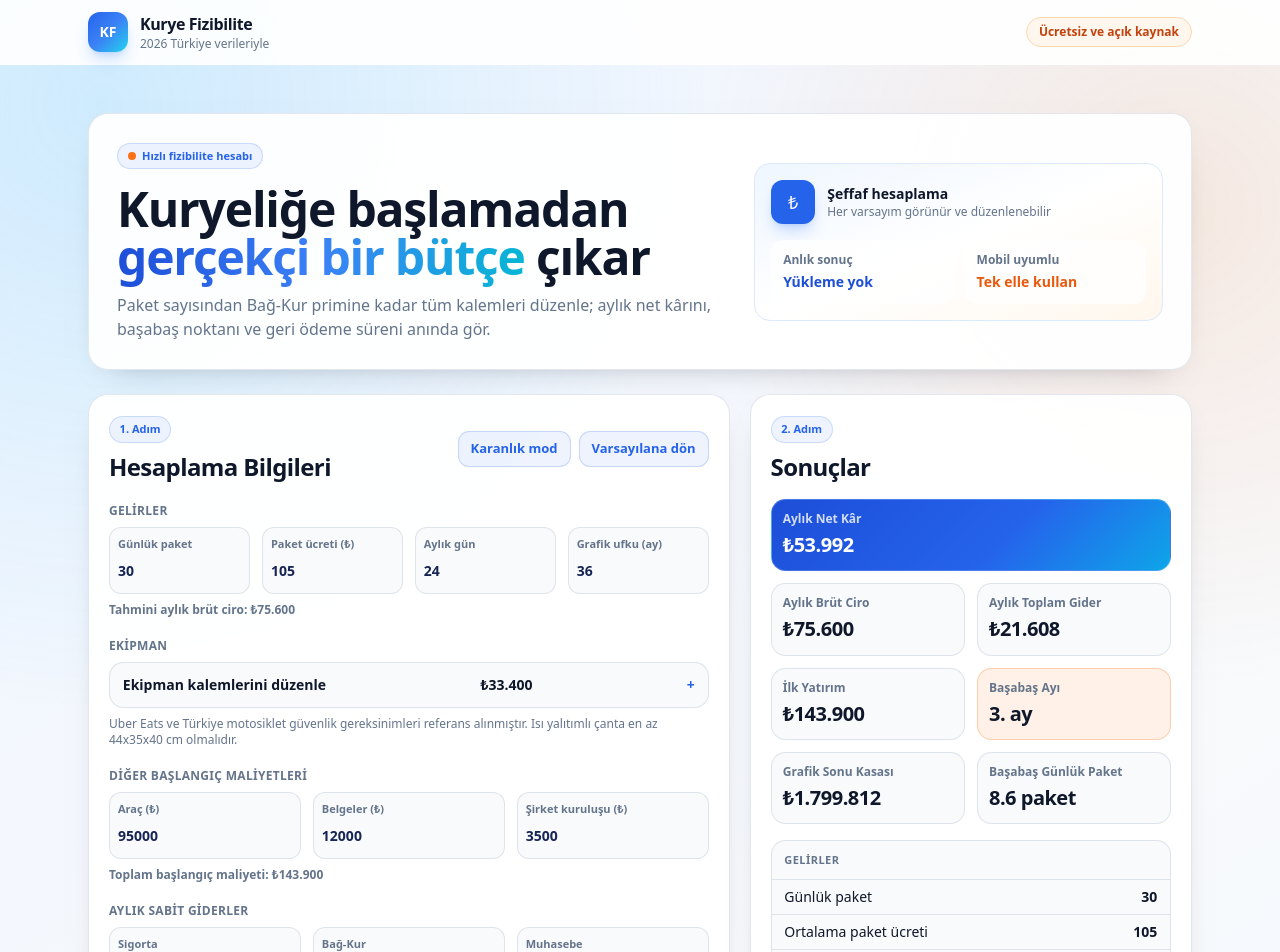
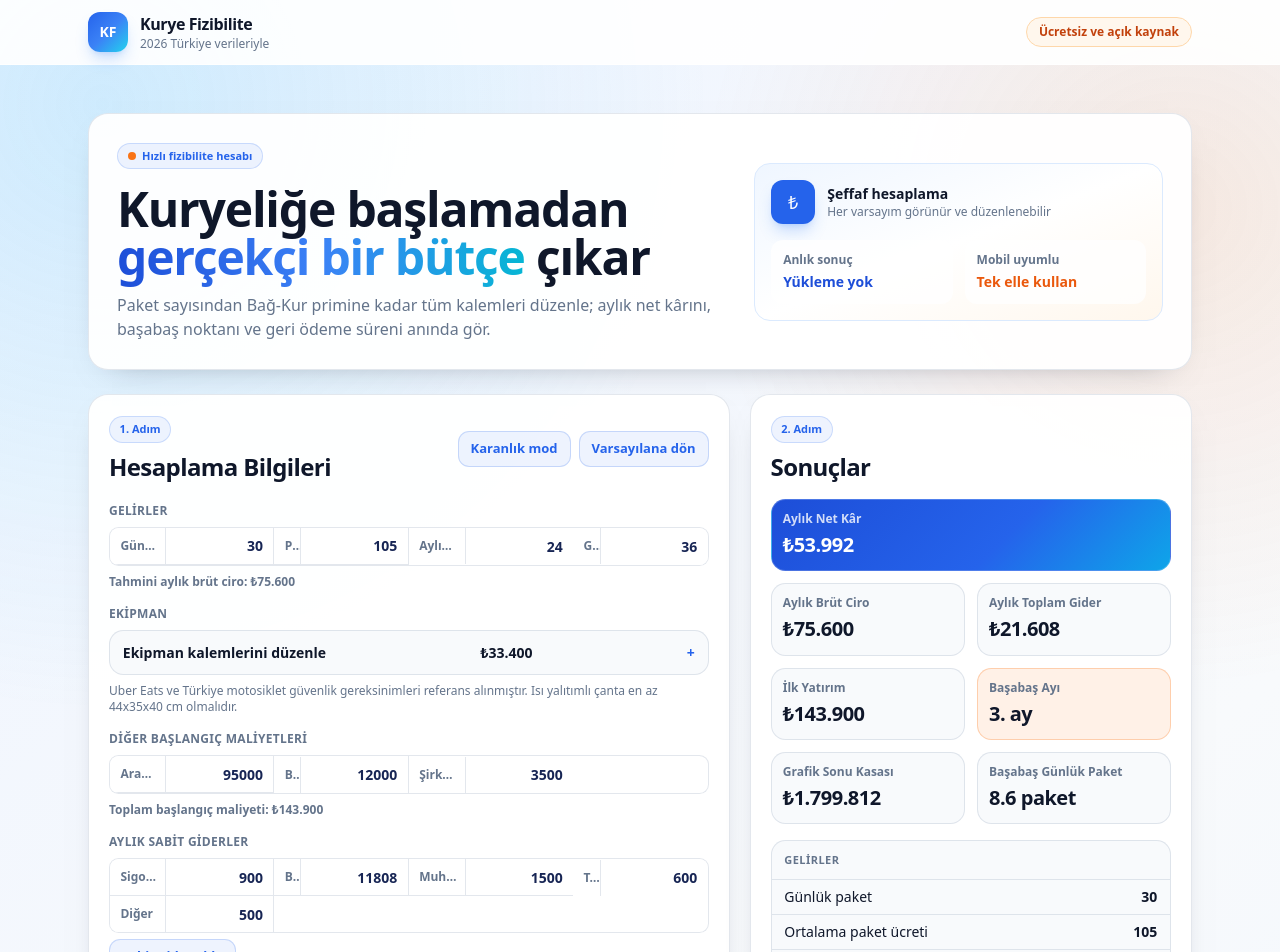
Before and after one commit to Rainjal1/kurye-fizibilite, a Next.js app: page / in a window 1280 px wide. Shown: the top 952 px of the page. Built offline with nearby package versions, Linux system fonts and the light colour scheme.

Commit message:
convert-calculator-to-spreadsheet-layout

```diff
--- a/app/globals.css
+++ b/app/globals.css
@@ -57,14 +57,6 @@ body {
   color: var(--strong-foreground);
 }
 
-.field-label {
-  display: block;
-  margin-bottom: 0.25rem;
-  font-size: 0.6875rem;
-  font-weight: 700;
-  color: var(--muted-foreground);
-}
-
 @layer components {
   .app-shell {
     min-height: 100vh;
@@ -88,29 +80,129 @@ body {
     border-radius: 1.25rem;
   }
 
-  .field-shell {
-    border-radius: 0.75rem;
+  .sheet-grid {
+    display: grid;
+    grid-template-columns: repeat(2, minmax(0, 1fr));
+    overflow: hidden;
     border: 1px solid var(--surface-border);
-    background: var(--surface-soft);
-    padding: 0.5rem;
+    border-radius: 0.6rem;
+    background: var(--surface-strong);
   }
 
-  .field-shell:focus-within {
-    border-color: rgba(37, 99, 235, 0.48);
+  @media (min-width: 1024px) {
+    .sheet-grid {
+      grid-template-columns:
+        minmax(130px, 1.1fr) minmax(112px, 0.9fr)
+        minmax(130px, 1.1fr) minmax(112px, 0.9fr);
+    }
   }
 
-  .field-input {
+  .sheet-cell {
+    display: grid;
+    min-height: 2.25rem;
+    grid-template-columns: minmax(0, 1fr) minmax(92px, 108px);
+    align-items: center;
+    border-bottom: 1px solid var(--surface-border);
+    background: var(--surface-strong);
+    transition: background-color 120ms ease;
+  }
+
+  .sheet-cell:nth-last-child(-n + 2) {
+    border-bottom: 0;
+  }
+
+  .sheet-grid > .sheet-cell:first-child {
+    border-right: 1px solid var(--surface-border);
+  }
+
+  @media (min-width: 1024px) {
+    .sheet-grid > .sheet-cell:nth-child(4n + 1),
+    .sheet-grid > .sheet-cell:nth-child(4n + 2) {
+      border-right: 1px solid var(--surface-border);
+    }
+  }
+
+  .sheet-cell:hover {
+    background: var(--surface-soft);
+  }
+
+  .sheet-cell:focus-within {
+    background: rgba(37, 99, 235, 0.06);
+    box-shadow: inset 0 0 0 2px rgba(37, 99, 235, 0.48);
+  }
+
+  .sheet-cell-label {
+    overflow: hidden;
+    padding-left: 0.65rem;
+    padding-right: 0.5rem;
+    text-align: left;
+    text-overflow: ellipsis;
+    white-space: nowrap;
+    font-size: 0.75rem;
+    font-weight: 600;
+    color: var(--muted-foreground);
+  }
+
+  .sheet-input {
     width: 100%;
+    min-height: 2.25rem;
     border: 0;
+    border-left: 1px solid var(--surface-border);
     background: transparent;
-    padding: 0.25rem 0;
+    padding: 0 0.65rem;
+    text-align: right;
     font-size: 0.875rem;
+    font-variant-numeric: tabular-nums;
     font-weight: 700;
     color: var(--field-foreground);
   }
 
-  .field-input:focus {
+  .sheet-input:focus {
     outline: none;
+  }
+
+  .sheet-input::-webkit-outer-spin-button,
+  .sheet-input::-webkit-inner-spin-button {
+    -webkit-appearance: none;
+    margin: 0;
+  }
+
+  .sheet-input[type="number"] {
+    appearance: textfield;
+    -moz-appearance: textfield;
+  }
+
+  .sheet-input-text {
+    text-align: left;
+    font-weight: 600;
+  }
+
+  .dynamic-expense-grid {
+    display: grid;
+    grid-template-columns: minmax(0, 1fr) 116px 36px;
+    align-items: center;
+    overflow: hidden;
+    border: 1px solid var(--surface-border);
+    border-radius: 0.5rem;
+    background: var(--surface-strong);
+  }
+
+  .dynamic-expense-grid > .sheet-cell {
+    border-bottom: 0;
+  }
+
+  .dynamic-expense-grid > .sheet-cell:nth-child(2) {
+    grid-template-columns: minmax(0, 1fr);
+    border-left: 1px solid var(--surface-border);
+    border-right: 1px solid var(--surface-border);
+  }
+
+  .dynamic-expense-grid > .sheet-cell:nth-child(2) .sheet-cell-label {
+    display: none;
+  }
+
+  .dynamic-expense-grid > .sheet-cell:nth-child(2) .sheet-input {
+    border-left: 0;
   }
 
   .result-card {
--- a/components/Calculator.tsx
+++ b/components/Calculator.tsx
@@ -113,25 +113,25 @@ export default function Calculator() {
             </div>
           </div>
 
-          <div className="space-y-5">
+          <div className="space-y-4">
             <FormSection title="Gelirler">
-              <div className="grid grid-cols-2 gap-3 lg:grid-cols-4">
-                <NumberField
+              <div className="sheet-grid">
+                <NumberCell
                   label="Günlük paket"
                   value={inputs.dailyPackages}
                   onChange={(value) => update("dailyPackages", value)}
                 />
-                <NumberField
+                <NumberCell
                   label="Paket ücreti (₺)"
                   value={inputs.averagePackagePrice}
                   onChange={(value) => update("averagePackagePrice", value)}
                 />
-                <NumberField
+                <NumberCell
                   label="Aylık gün"
                   value={inputs.workingDaysPerMonth}
                   onChange={(value) => update("workingDaysPerMonth", value)}
                 />
-                <NumberField
+                <NumberCell
                   label="Grafik ufku (ay)"
                   value={inputs.projectionMonths}
                   onChange={(value) => update("projectionMonths", value)}
@@ -148,7 +148,7 @@ export default function Calculator() {
                   <span>Ekipman kalemlerini düzenle</span>
                   <strong>{formatTRY(result.equipmentCost)}</strong>
                 </summary>
-                <div className="space-y-2">
+                <div className="space-y-1.5">
                   {inputs.equipmentItems.map((item) => (
                     <ExpenseEditor
                       key={item.id}
@@ -177,18 +177,18 @@ export default function Calculator() {
             </FormSection>
 
             <FormSection title="Diğer Başlangıç Maliyetleri">
-              <div className="grid grid-cols-1 gap-3 sm:grid-cols-3">
-                <NumberField
+              <div className="sheet-grid">
+                <NumberCell
                   label="Araç (₺)"
                   value={inputs.vehicleCost}
                   onChange={(value) => update("vehicleCost", value)}
                 />
-                <NumberField
+                <NumberCell
                   label="Belgeler (₺)"
                   value={inputs.licenseAndDocsCost}
                   onChange={(value) => update("licenseAndDocsCost", value)}
                 />
-                <NumberField
+                <NumberCell
                   label="Şirket kuruluşu (₺)"
                   value={inputs.companySetupCost}
                   onChange={(value) => update("companySetupCost", value)}
@@ -200,28 +200,28 @@ export default function Calculator() {
             </FormSection>
 
             <FormSection title="Aylık Sabit Giderler">
-              <div className="grid grid-cols-2 gap-3 lg:grid-cols-3">
-                <NumberField
+              <div className="sheet-grid">
+                <NumberCell
                   label="Sigorta"
                   value={inputs.insuranceMonthly}
                   onChange={(value) => update("insuranceMonthly", value)}
                 />
-                <NumberField
+                <NumberCell
                   label="Bağ-Kur"
                   value={inputs.bagkurMonthly}
                   onChange={(value) => update("bagkurMonthly", value)}
                 />
-                <NumberField
+                <NumberCell
                   label="Muhasebe"
                   value={inputs.accountingMonthly}
                   onChange={(value) => update("accountingMonthly", value)}
                 />
-                <NumberField
+                <NumberCell
                   label="Telefon / internet"
                   value={inputs.phoneInternetMonthly}
                   onChange={(value) => update("phoneInternetMonthly", value)}
                 />
-                <NumberField
+                <NumberCell
                   label="Diğer"
                   value={inputs.otherMonthly}
                   onChange={(value) => update("otherMonthly", value)}
@@ -238,15 +238,15 @@ export default function Calculator() {
             </FormSection>
 
             <FormSection title="Aylık Değişken Giderler">
-              <div className="grid grid-cols-2 gap-3 lg:grid-cols-3">
-                <NumberField
+              <div className="sheet-grid">
+                <NumberCell
                   label="Yakıt / elektrik"
                   value={inputs.fuelOrElectricityMonthly}
                   onChange={(value) =>
                     update("fuelOrElectricityMonthly", value)
                   }
                 />
-                <NumberField
+                <NumberCell
                   label="Bakım ve lastik"
                   value={inputs.maintenanceMonthly}
                   onChange={(value) => update("maintenanceMonthly", value)}
@@ -400,7 +400,7 @@ function FormSection({
   );
 }
 
-function NumberField({
+function NumberCell({
   label,
   value,
   onChange,
@@ -410,13 +410,13 @@ function NumberField({
   onChange: (value: number) => void;
 }) {
   return (
-    <label className="field-shell block">
-      <span className="field-label">{label}</span>
+    <label className="sheet-cell">
+      <span className="sheet-cell-label">{label}</span>
       <input
         type="number"
         inputMode="decimal"
         min={0}
-        className="field-input"
+        className="sheet-input"
         value={value}
         onChange={(event) => onChange(Number(event.target.value) || 0)}
       />
@@ -444,7 +444,7 @@ function CustomExpenseList({
   addLabel: string;
 }) {
   return (
-    <div className="mt-3 space-y-2">
+    <div className="mt-1.5 space-y-1.5">
       {items.map((item) => (
         <ExpenseEditor
           key={item.id}
@@ -474,24 +474,24 @@ function ExpenseEditor({
   onRemove: () => void;
 }) {
   return (
-    <div className="grid grid-cols-[1fr_120px_40px] items-end gap-2">
-      <label className="field-shell block">
-        <span className="field-label">Kalem</span>
+    <div className="dynamic-expense-grid">
+      <label className="sheet-cell">
+        <span className="sheet-cell-label">Gider adı</span>
         <input
           type="text"
-          className="field-input"
+          className="sheet-input sheet-input-text"
           value={item.label}
           placeholder="Örn. Yıllık bakım"
           onChange={(event) => onChange({ label: event.target.value })}
         />
       </label>
-      <label className="field-shell block">
-        <span className="field-label">Tutar (₺)</span>
+      <label className="sheet-cell">
+        <span className="sheet-cell-label">Tutar (₺)</span>
         <input
           type="number"
           inputMode="decimal"
           min={0}
-          className="field-input"
+          className="sheet-input"
           value={item.amount}
           onChange={(event) =>
             onChange({ amount: Number(event.target.value) || 0 })
@@ -504,7 +504,7 @@ function ExpenseEditor({
         className="danger-button"
         aria-label="Kalemi sil"
       >
-        Sil
+        ×
       </button>
     </div>
   );
```
